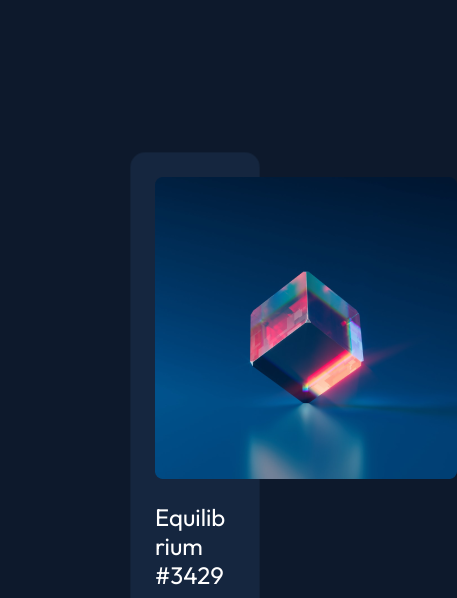
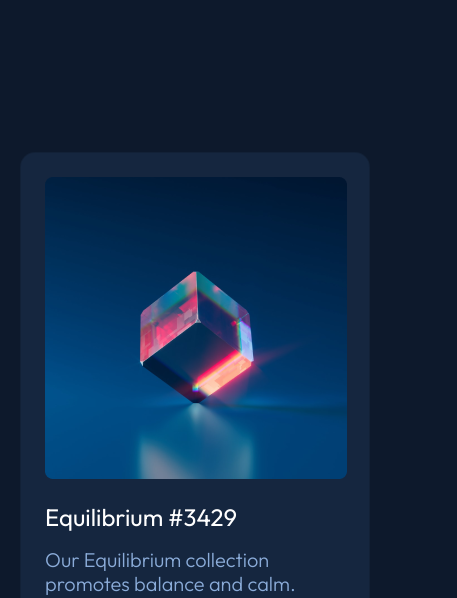
Before and after one commit to OliviaFB/projectlesson2, a plain HTML site: page card-component/index.html in a window 390 px wide. Shown: the top 598 px of the page, 457 px wide, since content can reach past the window. Drawn offline with nearby package versions, Linux system fonts and the light colour scheme.

Commit message:
made card Bootstrap responsive

```diff
--- a/card-component/index.html
+++ b/card-component/index.html
@@ -23,9 +23,9 @@
     <div class="container text-center">
       <div class="row">
 
-        <div class="col-4"></div>
+        <div class="col-md-4"></div>
 
-        <div class="col-4 card p-4">
+        <div class="col-md-4 .col-sm-12 card p-4">
           <div class="cubes">
             <img class="blue-cube" src="turquoisecube.svg" alt="blue filter">
             <img class="cube" src="cube.png" alt="cube" />
@@ -59,7 +59,7 @@
           </div>
         </div>
 
-        <div class="col-4"></div>
+        <div class="col-md-4"></div>
 
       </div>
     </div>
--- a/card-component/style.css
+++ b/card-component/style.css
@@ -6,8 +6,9 @@ body {
 .card {
   background-color: #15263f;
   width: 350px;
-  margin-top: 152px;
   border-radius: 15px;
+  margin: 152px auto;
+  float: none;
 }
 
 .cubes {
```
